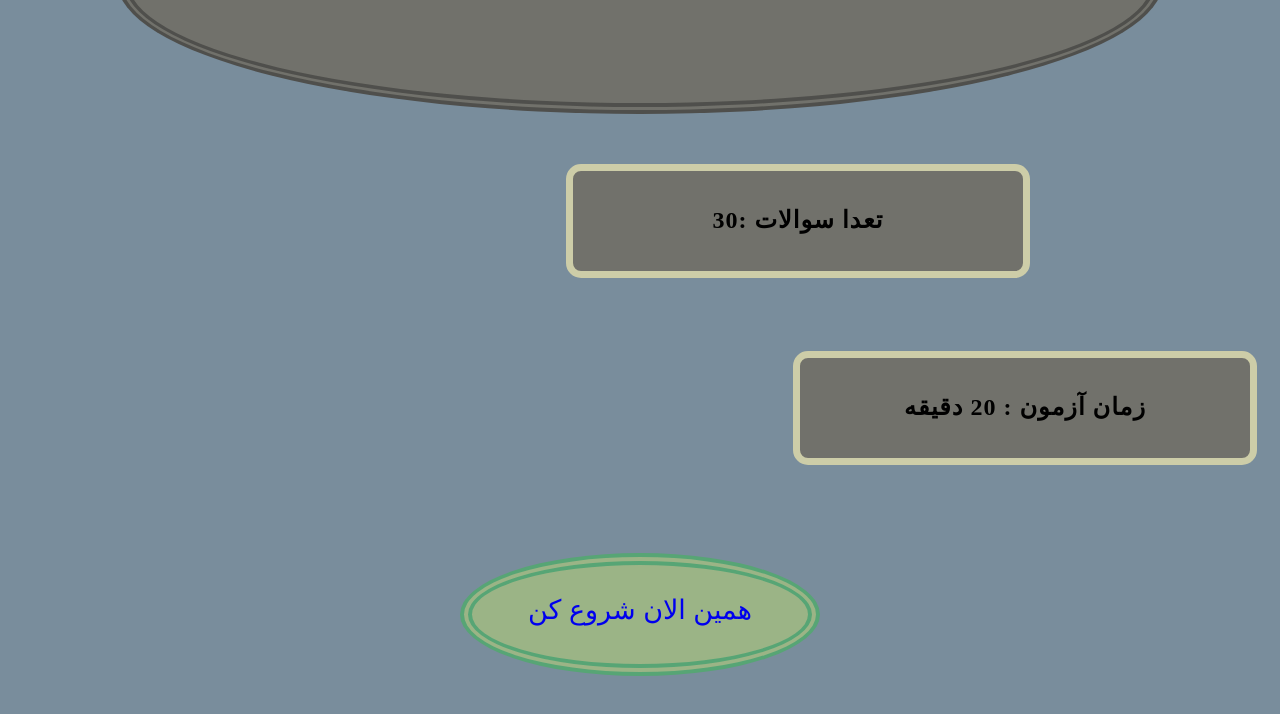
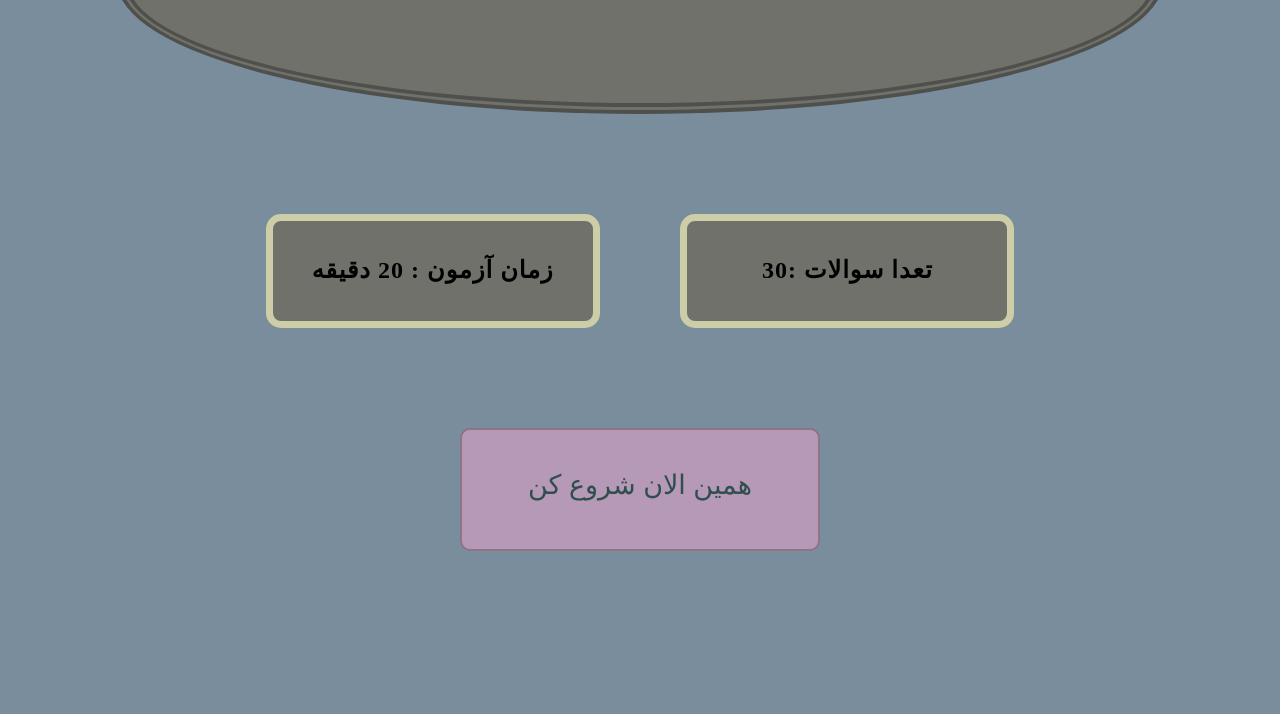
Before and after one commit to alirezkarami/drive_exam, a plain HTML site: page index.html in a window 1280 px wide. Shown: the part 164-878 px from the top of the page. After the commit the page ends 800 px from the top, so only its background shows below. Drawn offline with Linux system fonts and the light colour scheme.

Commit message:
Update style.css

```diff
--- a/style.css
+++ b/style.css
@@ -1,8 +1,4 @@
-
-
-
-body{
-
+body {
   background-color: #798d9c;
   direction: rtl;
   width: 100%;
@@ -11,18 +7,17 @@ body{
   text-decoration: none;
 }
 
-#main{
-
+#main {
   width: 100%;
   height: 100%;
-
 }
 
-a{
+a {
     text-decoration: none;
-}
+    color: darkslategray;
+    text-align: center;}
 
-header{
+header {
   background-color: #71716b;
   width: 80%;
   height: 243px;
@@ -31,82 +26,67 @@ margin: auto;
   border-radius: 50%;
   border: 11px double #1615155c;
   margin-top: 13px;
-
 }
 
-.top-bar h1{
-
+.top-bar h1 {
   text-align: center;
   padding: 80px;
-
 }
 
-.data{
-    float: right;
-    display: inline-block;
-
+.data {
+    display: block;
+    width: 100%;
 }
 
-.data div{
+.data div {
     background: #71716b;
-    margin: 23px;
-        margin-top: 23px;
-        margin-right: 23px;
-    float: right;
-    width: 450px;
+    width: 25%;
+    margin: 100px 3%;
+    display: inline-block;
     height: 100px;
     letter-spacing: 1px;
     text-align: center;
     border: solid 7px #cdcda8;
     border-radius: 15px;
-    margin-top: 50px;
 }
 
-.data h3{
+
+.data h3 {
   padding: 11px 0;
   font-size: 24px;
 }
 
-button{
+button {
   margin: auto;
   text-align: center;
 }
 
 .btn-start button {
-    background-color: #9bb486;
-    float: right;
-    border: double 12px #249b6991;
-    border-radius: 50%;
+    background-color: #b698b7;
+    border: solid 2px #765b5b91;
+    border-radius: 10px;
     text-align: center;
-    margin:auto ;
+    margin: auto;
     font-size: 27px;
     color: #595a5e;
     width: 360px;
     height: 123px;
     padding-block-end: 11px;
-    padding-block-start: -23px;
-    margin-top: 65px;
-    margin-bottom: 103px;
-}
-
-.btn-start{
-    display: inline-block;
 }
 
 
 
-
-.btn-start :hover{
+.btn-start :hover {
   box-shadow: rgb(220, 248, 217);
 }
 
-.questions{
+.questions {
   margin: auto;
   width: 75%;
   background-color: #bad2d2;
   margin-top: 219px;
   padding: 20px;
-    border-radius:18px ;
+  border-radius: 18px;
   text-align: right;
   margin-bottom: 60px;
 }
@@ -114,12 +94,11 @@ button{
 #start {
   display: none;
 }
-#hidden{
+#hidden {
   display: none;
-
 }
 
-#end{
+#end {
   width: 30%;
   height: 50px;
   margin-top: 80px;
@@ -127,27 +106,27 @@ button{
   font-size: 18px;
 }
 
-.true{
+.true {
   width: 100px;
   padding: 0px 137px;
   background-color: #5ece67;
 }
 
-label p{
+label p {
   text-align: center;
   margin: auto;
 }
 
-h5{
+h5 {
   text-align: center;
   margin: auto;
 }
 
-.dtls{
+.dtls {
   margin: auto;
 }
 
-#timer{
+#timer {
   display: none;
   border: 7px solid #6c695a4d;
   position: fixed;
@@ -158,6 +137,6 @@ font-size: 41px;
   border-radius: 10px;
 }
 
-.verify{
-color: rgb(11, 105, 160) ;
+.verify {
+  color: rgb(11, 105, 160);
 }
```
Lines whose indentation alone changed are shown as unchanged.
